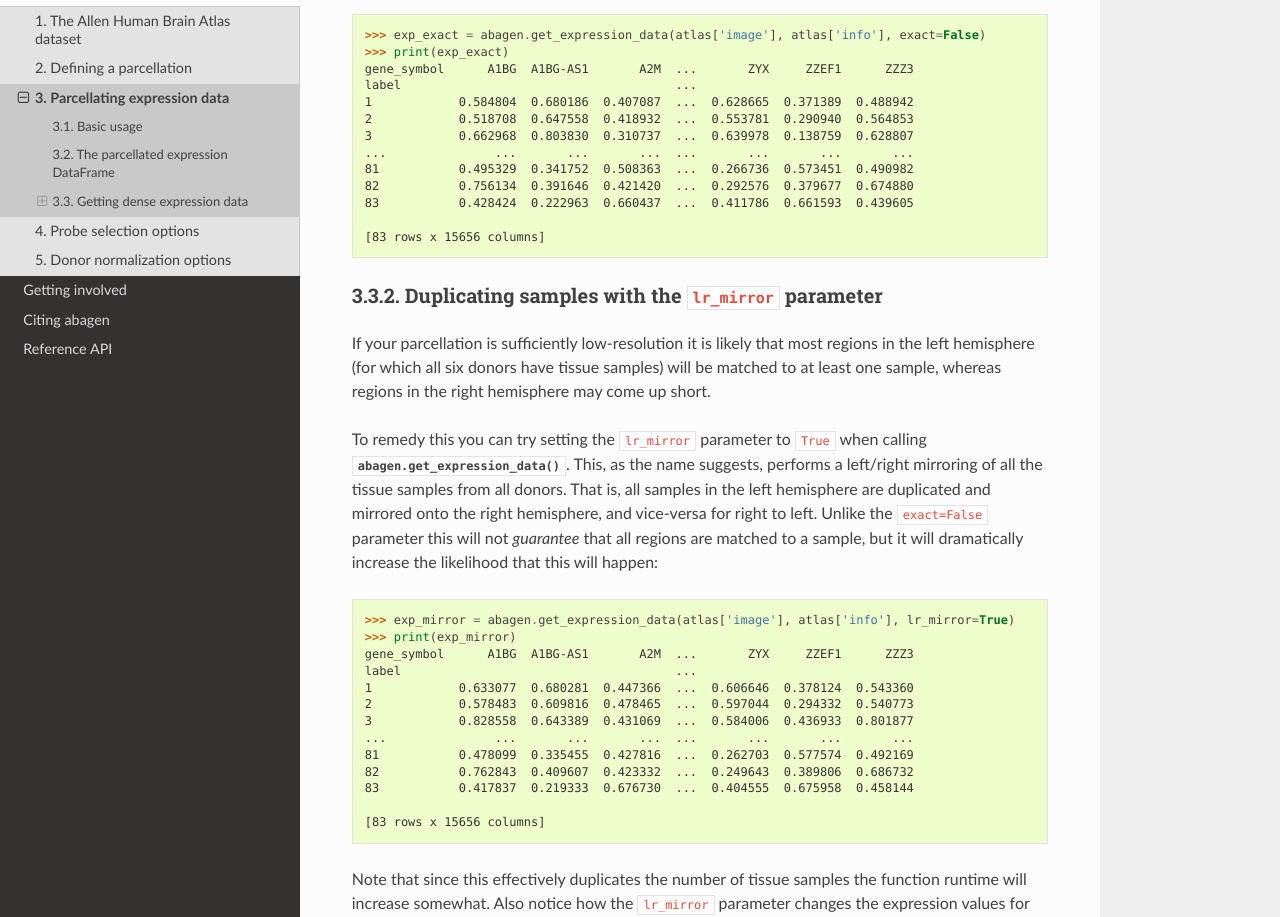
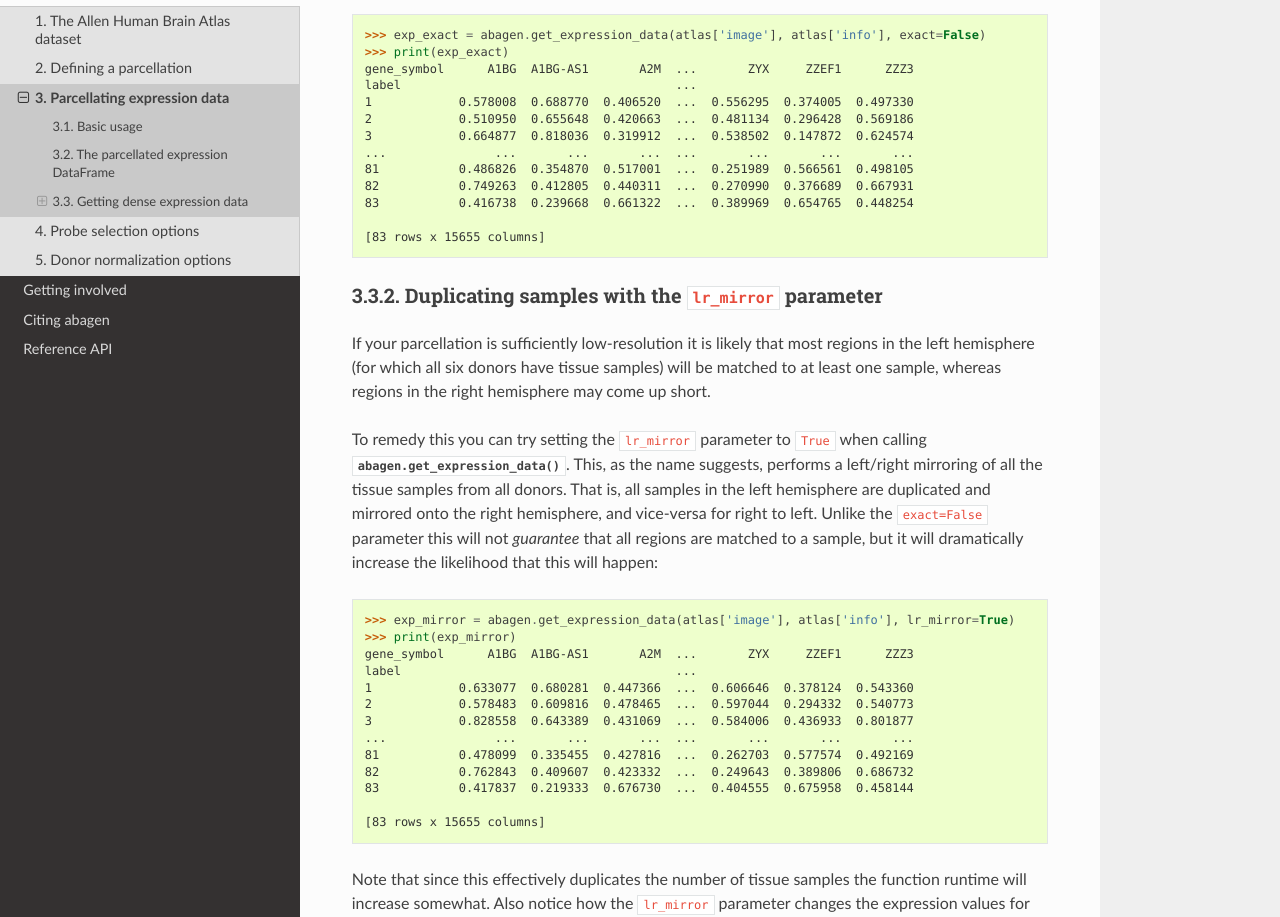
Before and after one commit to rmarkello/abagen, a Sphinx documentation site: the page built from docs/user_guide/expression.rst, in a window 1280 px wide and 1400 px high, scrolled down 2691 px. Shown: the part 245-1162 px from the top of the window. Built offline with Sphinx 7.4.7 and the Read the Docs theme 2.0.0, drawn with Linux system fonts in a browser that asks for light colours; some of the changed text lies outside the part shown.

Commit message:
[DOC] Doctests reflect new norm usage

```diff
--- a/docs/user_guide/expression.rst
+++ b/docs/user_guide/expression.rst
@@ -90,7 +90,7 @@ expression data normalized and aggregated across donors:
     82           0.756134  0.391646  0.421420  ...  0.292576  0.379677  0.674880
     83           0.428424  0.222963  0.660437  ...  0.411786  0.661593  0.439605
     <BLANKLINE>
-    [83 rows x 15656 columns]
+    [83 rows x 15655 columns]
 
 
 By default the data are normalized using a scaled robust sigmoid function such
@@ -159,15 +159,15 @@ will return a dense matrix (at the expense of some anatomical precision):
     >>> print(exp_exact)
     gene_symbol      A1BG  A1BG-AS1       A2M  ...       ZYX     ZZEF1      ZZZ3
     label                                      ...
-    1            0.584804  0.680186  0.407087  ...  0.628665  0.371389  0.488942
-    2            0.518708  0.647558  0.418932  ...  0.553781  0.290940  0.564853
-    3            0.662968  0.803830  0.310737  ...  0.639978  0.138759  0.628807
+    1            0.578008  0.688770  0.406520  ...  0.556295  0.374005  0.497330
+    2            0.510950  0.655648  0.420663  ...  0.481134  0.296428  0.569186
+    3            0.664877  0.818036  0.319912  ...  0.538502  0.147872  0.624574
     ...               ...       ...       ...  ...       ...       ...       ...
-    81           0.495329  0.341752  0.508363  ...  0.266736  0.573451  0.490982
-    82           0.756134  0.391646  0.421420  ...  0.292576  0.379677  0.674880
-    83           0.428424  0.222963  0.660437  ...  0.411786  0.661593  0.439605
+    81           0.486826  0.354870  0.517001  ...  0.251989  0.566561  0.498105
+    82           0.749263  0.412805  0.440311  ...  0.270990  0.376689  0.667931
+    83           0.416738  0.239668  0.661322  ...  0.389969  0.654765  0.448254
     <BLANKLINE>
-    [83 rows x 15656 columns]
+    [83 rows x 15655 columns]
 
 
 .. _usage_expression_lrmirror:
@@ -205,7 +205,7 @@ but it will dramatically increase the likelihood that this will happen:
     82           0.762843  0.409607  0.423332  ...  0.249643  0.389806  0.686732
     83           0.417837  0.219333  0.676730  ...  0.404555  0.675958  0.458144
     <BLANKLINE>
-    [83 rows x 15656 columns]
+    [83 rows x 15655 columns]
 
 
 Note that since this effectively duplicates the number of tissue samples the
```
